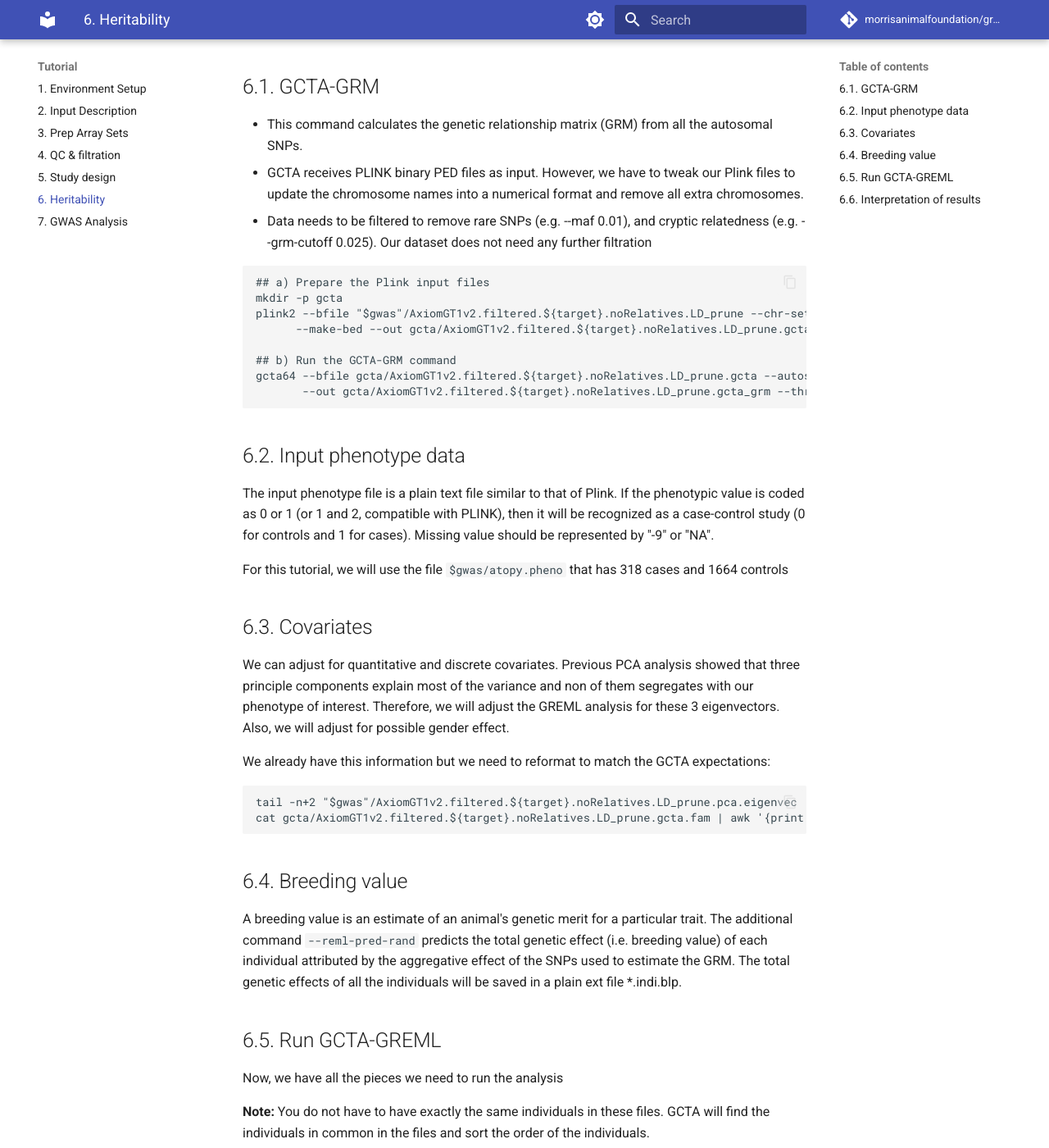
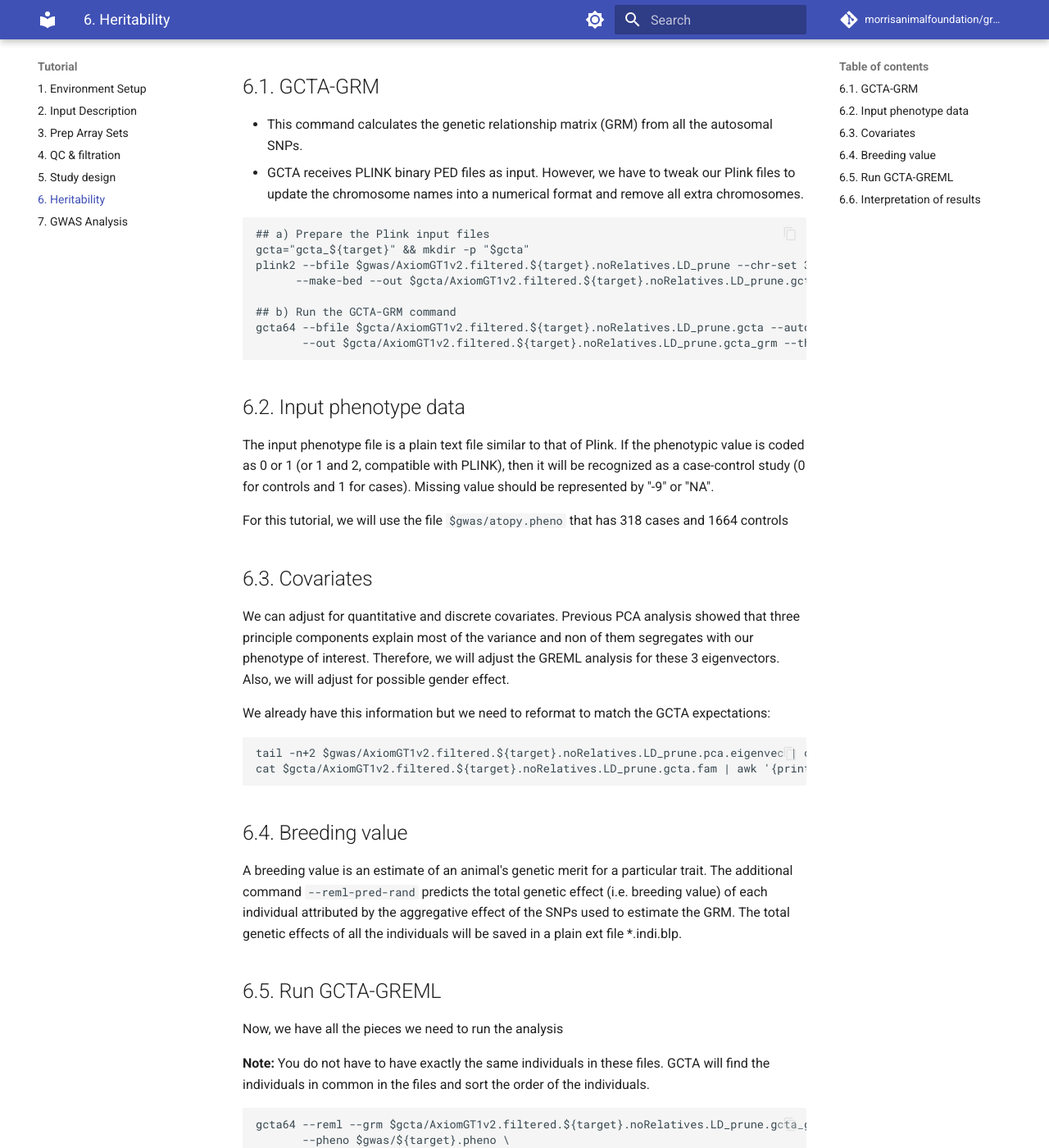
Before and after one commit to morrisanimalfoundation/grGWAS, an MkDocs documentation site: the page built from docs/6.heritability.md, in a window 1280 px wide and 1400 px high, scrolled down 602 px. Shown: the whole window at 82% size. Built offline with MkDocs 1.6.1 and Material for MkDocs 9.7.7, drawn with Linux system fonts in a browser that asks for light colours; comment, search, counter and statistics services are not loaded; some of the changed text lies outside the part shown.

Commit message:
change gcta to gcta_target

````diff
--- a/docs/6.heritability.md
+++ b/docs/6.heritability.md
@@ -14,17 +14,16 @@ The summary result of REML analysis will be saved in a plain text file (*.hsq).
 ## 6.1. GCTA-GRM
 *  This command calculates the genetic relationship matrix (GRM) from all the autosomal SNPs.
 *  GCTA receives PLINK binary PED files as input. However, we have to tweak our Plink files to update the chromosome names into a numerical format and remove all extra chromosomes.
-*  Data needs to be filtered to remove rare SNPs (e.g. --maf 0.01), and cryptic relatedness (e.g. --grm-cutoff 0.025). Our dataset does not need any further filtration
 
 ```
 ## a) Prepare the Plink input files
-mkdir -p gcta
-plink2 --bfile "$gwas"/AxiomGT1v2.filtered.${target}.noRelatives.LD_prune --chr-set 38 no-xy --allow-extra-chr '0' \
-      --make-bed --out gcta/AxiomGT1v2.filtered.${target}.noRelatives.LD_prune.gcta
+gcta="gcta_${target}" && mkdir -p "$gcta"
+plink2 --bfile $gwas/AxiomGT1v2.filtered.${target}.noRelatives.LD_prune --chr-set 38 no-xy --allow-extra-chr '0' \
+      --make-bed --out $gcta/AxiomGT1v2.filtered.${target}.noRelatives.LD_prune.gcta
 
 ## b) Run the GCTA-GRM command
-gcta64 --bfile gcta/AxiomGT1v2.filtered.${target}.noRelatives.LD_prune.gcta --autosome-num 38 --autosome --make-grm \
-       --out gcta/AxiomGT1v2.filtered.${target}.noRelatives.LD_prune.gcta_grm --thread-num 10
+gcta64 --bfile $gcta/AxiomGT1v2.filtered.${target}.noRelatives.LD_prune.gcta --autosome-num 38 --autosome --make-grm \
+       --out $gcta/AxiomGT1v2.filtered.${target}.noRelatives.LD_prune.gcta_grm --thread-num 10
 ```
 
 
@@ -40,8 +39,8 @@ We can adjust for quantitative and discrete covariates. Previous PCA analysis sh
 We already have this information but we need to reformat to match the GCTA expectations:
 
 ```
-tail -n+2 "$gwas"/AxiomGT1v2.filtered.${target}.noRelatives.LD_prune.pca.eigenvec | cut -f1-5 > $gwas/3PCs.txt
-cat gcta/AxiomGT1v2.filtered.${target}.noRelatives.LD_prune.gcta.fam | awk '{print $1,$2,$5}' > gender.txt
+tail -n+2 $gwas/AxiomGT1v2.filtered.${target}.noRelatives.LD_prune.pca.eigenvec | cut -f1-5 > $gwas/3PCs.txt
+cat $gcta/AxiomGT1v2.filtered.${target}.noRelatives.LD_prune.gcta.fam | awk '{print $1,$2,$5}' > $gwas/gender.txt
 ```
 
 ## 6.4. Breeding value
@@ -55,9 +54,9 @@ Now, we have all the pieces we need to run the analysis
 
 
 ```
-gcta64 --reml --grm gcta/AxiomGT1v2.filtered.${target}.noRelatives.LD_prune.gcta_grm \
+gcta64 --reml --grm $gcta/AxiomGT1v2.filtered.${target}.noRelatives.LD_prune.gcta_grm \
        --pheno $gwas/${target}.pheno \
-       --qcovar $gwas/3PCs.txt --covar gender.txt \
+       --qcovar $gwas/3PCs.txt --covar $gwas/gender.txt \
        --reml-pred-rand \
        --out $gwas/${target}_greml --thread-num 10
 ```
@@ -83,12 +82,12 @@ Reading IDs of the GRM from [gcta/AxiomGT1v2.filtered.atopy.noRelatives.LD_prune
 1989 IDs are read from [gcta/AxiomGT1v2.filtered.atopy.noRelatives.LD_prune.gcta_grm.grm.id].
 Reading the GRM from [gcta/AxiomGT1v2.filtered.atopy.noRelatives.LD_prune.gcta_grm.grm.bin].
 GRM for 1989 individuals are included from [gcta/AxiomGT1v2.filtered.atopy.noRelatives.LD_prune.gcta_grm.grm.bin].
-Reading phenotypes from [gwas_output/atopy.pheno].
-Non-missing phenotypes of 1989 individuals are included from [gwas_output/atopy.pheno].
-Reading quantitative covariate(s) from [gwas_output/3PCs.txt].
-3 quantitative covariate(s) of 1989 individuals are included from [gwas_output/3PCs.txt].
-Reading discrete covariate(s) from [gender.txt].
-1 discrete covariate(s) of 1989 individuals are included from [gender.txt].
+Reading phenotypes from [gwas_atopy/atopy.pheno].
+Non-missing phenotypes of 1989 individuals are included from [gwas_atopy/atopy.pheno].
+Reading quantitative covariate(s) from [gwas_atopy/3PCs.txt].
+3 quantitative covariate(s) of 1989 individuals are included from [gwas_atopy/3PCs.txt].
+Reading discrete covariate(s) from [gwas_atopy/gender.txt].
+1 discrete covariate(s) of 1989 individuals are included from [gwas_atopy/gender.txt].
 Assuming a disease phenotype for a case-control study: 317 cases and 1672 controls
 Note: you can specify the disease prevalence by the option --prevalence so that GCTA can transform the variance explained to the underlying liability scale.
 3 quantitative variable(s) included as covariate(s).
````
Also changed, not shown: other parts of docs/6.heritability.md (+6 -6 lines).
